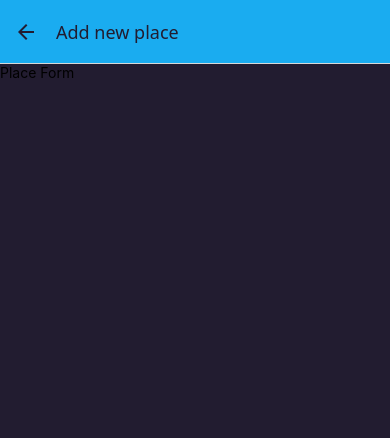
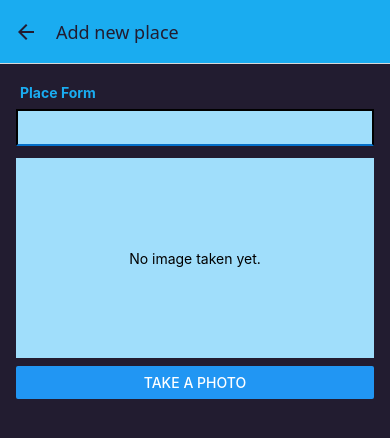
Before and after one commit to belsman/amazing-places, a React Native app: screen /AddPlace in a window 390 px wide. Shown: the top 438 px of the page. Built offline with nearby package versions, Linux system fonts and the light colour scheme.

Commit message:
Take photo and preview photo with image-picker

```diff
--- a/app.json
+++ b/app.json
@@ -27,9 +27,9 @@
   },
   "plugins": [
     [
-      "expo-location",
+      "expo-image-picker",
       {
-        "locationAlwaysAndWhenInUsePermission": "Allow $(PRODUCT_NAME) to use your location."
+        "cameraPermission": "Allow $(PRODUCT_NAME) to access your camera"
       }
     ]
   ]
--- /dev/null
+++ b/components/ImagePicker.tsx
@@ -0,0 +1,55 @@
+import { Button, Image, StyleSheet, Text, View } from 'react-native';
+import * as imagePicker from 'expo-image-picker';
+import { useState } from 'react';
+import { Colors } from '../constants/colors';
+
+export function ImagePicker() {
+  const [imageUri, setImageUri] = useState('');
+
+  // TODO Add permisions for IOS, camera will not work for now,
+  // Saw how to do this in a doc with the // useEffect when mounted
+  // and when the platform is an ios
+
+  const takePhoto = async () => {
+    const result = await imagePicker.launchCameraAsync({
+      aspect: [16, 9],
+      quality: 0.5,
+      mediaTypes: ['images'],
+      allowsEditing: true,
+    });
+
+    console.log('result', result);
+
+    if (!result.canceled) {
+      setImageUri(result.assets[0].uri);
+    }
+  };
+
+  return (
+    <>
+      <View style={style.imagePickerContainer}>
+        {imageUri ? (
+          <Image style={style.previewedImage} source={{ uri: imageUri }} />
+        ) : (
+          <Text>No image taken yet.</Text>
+        )}
+      </View>
+      <Button onPress={takePhoto} title="Take a photo" />
+    </>
+  );
+}
+
+const style = StyleSheet.create({
+  imagePickerContainer: {
+    width: '100%',
+    height: 200,
+    alignItems: 'center',
+    justifyContent: 'center',
+    backgroundColor: Colors.primary100,
+    marginVertical: 8,
+  },
+  previewedImage: {
+    width: '100%',
+    height: '100%',
+  },
+});
--- a/components/PlaceForm.tsx
+++ b/components/PlaceForm.tsx
@@ -1,9 +1,49 @@
-import { Text, View } from 'react-native';
+import { useState } from 'react';
+import {
+  Button,
+  ScrollView,
+  StyleSheet,
+  Text,
+  TextInput,
+  View,
+} from 'react-native';
+import { Colors } from '../constants/colors';
+import { ImagePicker } from './ImagePicker';
 
 export function PlaceForm() {
+  const [placeName, setPlaceName] = useState('');
+
   return (
-    <View>
-      <Text>Place Form</Text>
-    </View>
+    <ScrollView style={style.form}>
+      <View>
+        <Text style={style.label}>Place Form</Text>
+        <TextInput
+          value={placeName}
+          onChangeText={(value) => setPlaceName(value)}
+          style={style.input}
+        />
+      </View>
+      <ImagePicker />
+    </ScrollView>
   );
 }
+
+const style = StyleSheet.create({
+  form: {
+    flex: 1,
+    padding: 16,
+  },
+  label: {
+    fontWeight: 'bold',
+    color: Colors.primary500,
+    margin: 4,
+  },
+  input: {
+    backgroundColor: Colors.primary100,
+    borderWidth: 2,
+    borderBottomColor: Colors.primary700,
+    paddingVertical: 8,
+    paddingHorizontal: 4,
+    marginVertical: 4,
+  },
+});
--- a/package.json
+++ b/package.json
@@ -16,7 +16,9 @@
     "expo-status-bar": "~2.0.1",
     "react": "18.3.1",
     "react-native": "0.76.7",
-    "react-native-maps": "1.18.0"
+    "react-native-maps": "1.18.0",
+    "expo-camera": "~16.0.18",
+    "expo-image-picker": "~16.0.6"
   },
   "devDependencies": {
     "@babel/core": "^7.25.2",
```
Also changed, not shown: 1 other file (tests, documents, lock files or other folders).
